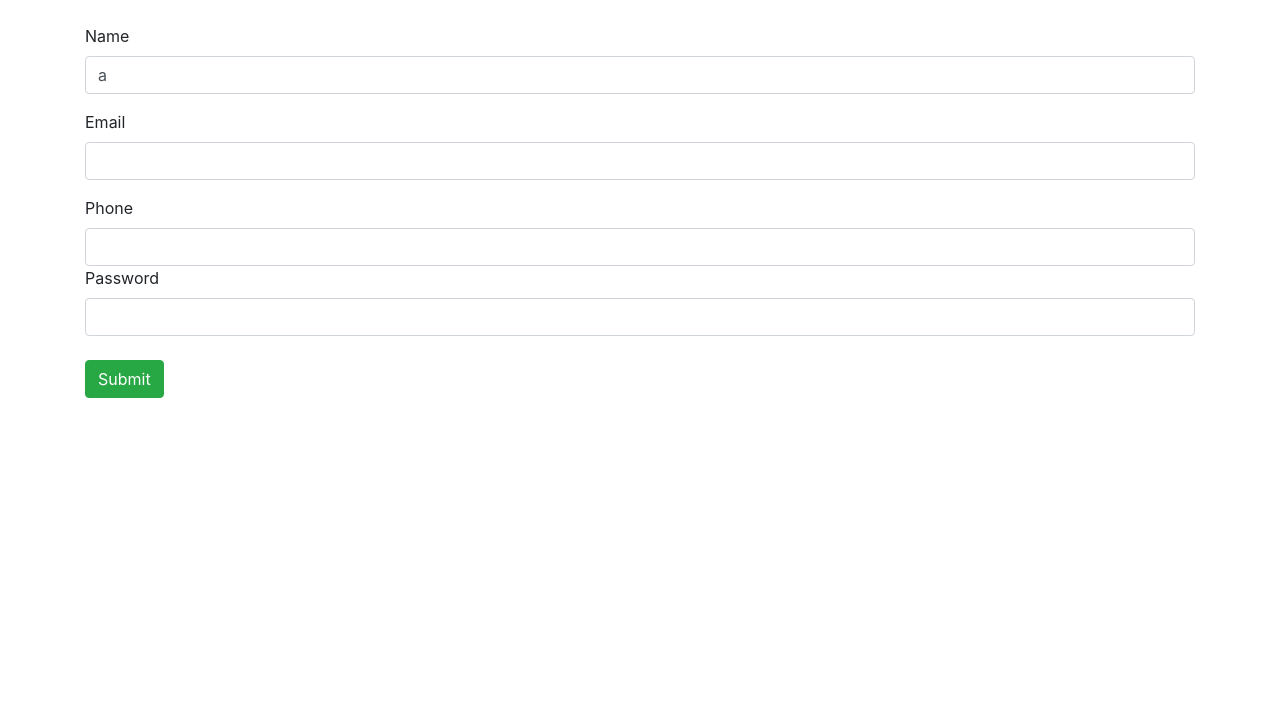
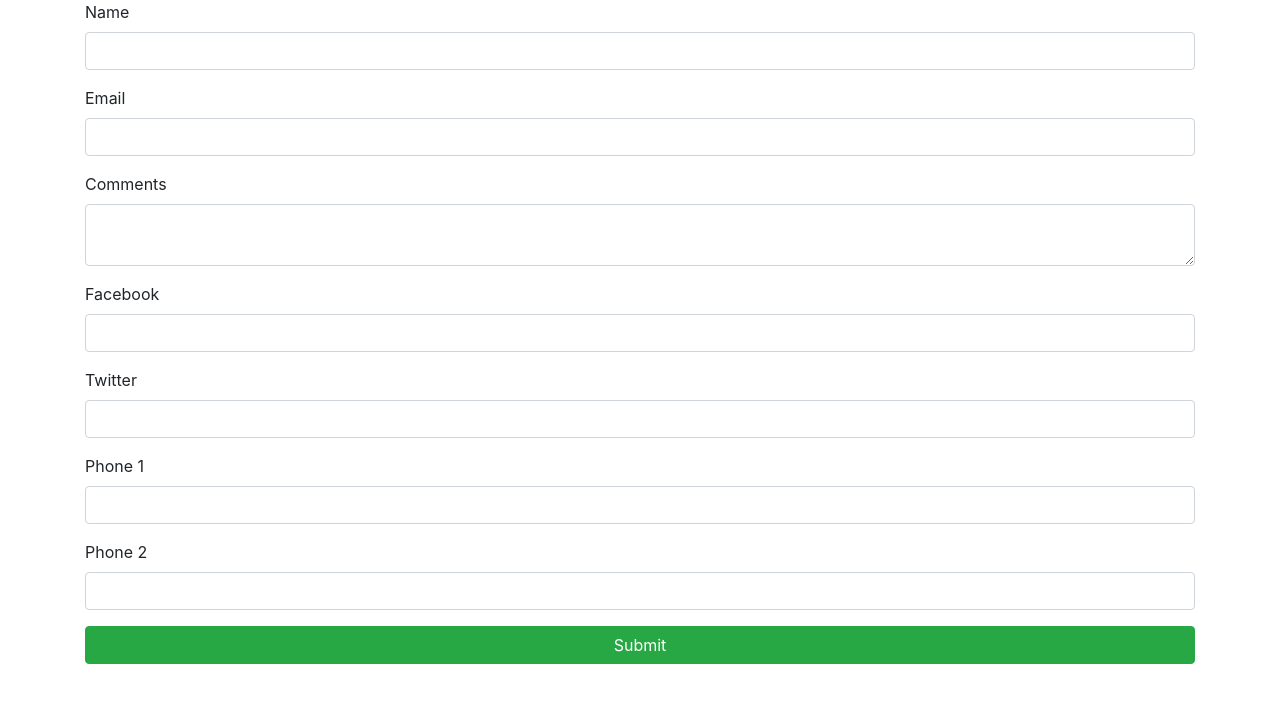
Before and after one commit to aungkaungkhant-nssh/React-Fromik, a React (Create React App) app: page / in a window 1280 px wide. Shown: the top 702 px of the page. Built offline with nearby package versions, Linux system fonts and the light colour scheme.

Commit message:
formik component simple and clear form

```diff
--- a/src/App.js
+++ b/src/App.js
@@ -1,11 +1,10 @@
 
 import './App.css';
-import SimpleForm from './components/SimpleForm';
-
+import FormikComponentForm from './components/FormikComponentForm';
 function App() {
   return (
     <div className="App">
-          <SimpleForm />
+         <FormikComponentForm />
     </div>
   );
 }
--- /dev/null
+++ b/src/components/FormikComponentForm.jsx
@@ -0,0 +1,81 @@
+import { Formik,Form ,Field, ErrorMessage} from 'formik'
+import React from 'react'
+import * as Yup from 'yup'
+function FormikComponentForm() {
+    const initialValues={
+        name:"",
+        email:"",
+        comments:"",
+        socialMedia:{
+
+        },
+        phone:["",""]
+    }
+    const validationSchema=Yup.object({
+        name:Yup.string().required("Required"),
+        email:Yup.string().email("Invalid format").required("Required"),
+        comments:Yup.string().required("Required"),
+        socialMedia:Yup.object().required("Required"),
+        phone:Yup.array().required("Required")
+    })
+    const onSubmit=values=>console.log(values)
+    return (
+        <div className="container">
+            <Formik
+                initialValues={initialValues}
+                validationSchema={validationSchema}
+                onSubmit={onSubmit}
+            >
+                <Form>
+                    <div className="form-group">
+                        <label htmlFor="">Name</label>
+                        <Field name="name" type="text" className="form-control"></Field>
+                        <ErrorMessage name="name">
+                            {
+                                errorMessage=><div className="text-danger">{errorMessage}</div>
+                            }
+                        </ErrorMessage>
+                    </div>
+                    <div className="form-group">
+                        <label htmlFor="">Email</label>
+                        <Field name="email" type="email" className="form-control"></Field>
+                        <ErrorMessage name="email">
+                            {
+                                errorMessage=><div className="text-danger">{errorMessage}</div>
+                            }
+                        </ErrorMessage>
+                    </div>
+                    <div className="form-group">
+                         <label htmlFor="">Comments</label>
+                         <Field as="textarea" name="comments" className="form-control"></Field>
+                         <ErrorMessage name="comments">
+                             {
+                                 errorMessage=><div className="text-danger">{errorMessage}</div>
+                             }
+                         </ErrorMessage>
+                    </div>
+                    <div className="form-group">
+                        <label htmlFor="">Facebook</label>
+                        <Field name="socialMedia.facebook" type="text" className="form-control"></Field>
+                    </div>
+                    <div className="form-group">
+                        <label htmlFor="">Twitter</label>
+                        <Field name="socialMedia.twitter" type="text" className="form-control"></Field>
+                    </div>
+                    <div className="form-group">
+                        <label htmlFor="">Phone 1</label>
+                        <Field name="phone[0]" type="text" className="form-control"></Field>
+                    </div>
+                    <div className="form-group">
+                        <label htmlFor="">Phone 2</label>
+                        <Field name="phone[1]" type="text" className="form-control"></Field>
+                    </div>
+                    <input type="submit" className="btn btn-success btn-block"/>
+                </Form>
+             </Formik>
+        </div>
+
+    )
+}
+
+export default FormikComponentForm
```
